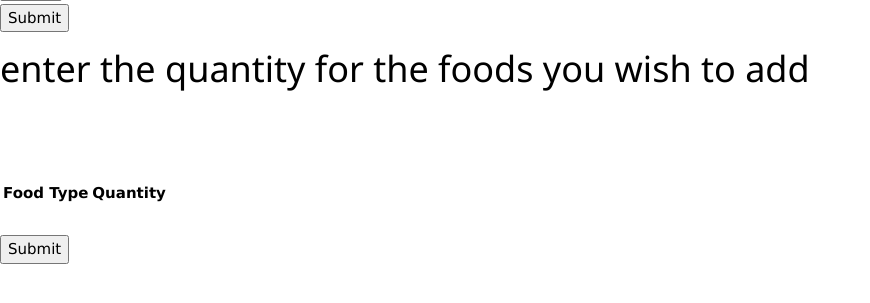
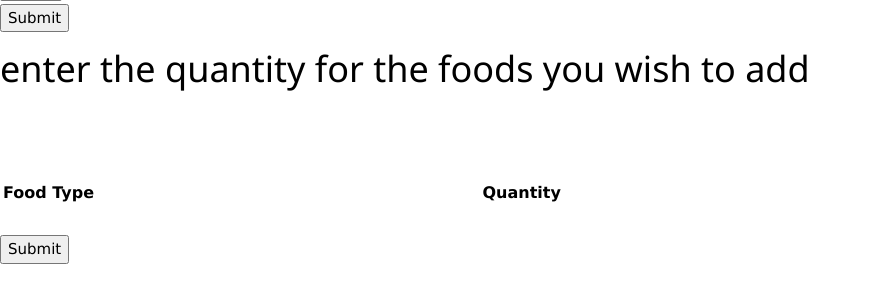
Before and after one commit to software-for-change/org-farm, a PHP site: page /farmer.php in a window 1280 px wide. Shown: the part 271-574 px from the top of the page, without its empty margins (0-870 px from the left). Run offline with PHP 8.4, Linux system fonts and the light colour scheme; tables that the repository leaves empty or names only in its code hold one stand-in row (values such as "Sample post"); data that the repository does not hold is empty; some libraries are stand-ins or nearby versions; some web fonts are replaced.

Commit message:
Added styling for the produce table

```diff
--- a/farmer.php
+++ b/farmer.php
@@ -55,7 +55,7 @@
 
         if ($result->num_rows > 0) {
             echo "<Form>";
-            echo "<table class='tutortable'><tr style='height: 80px'><th style='text-align:left'> Food Type </th><th style='text-align:left'> Quantity </th></tr><br><br>";
+            echo "<table class='prodcue-table'><tr style='height: 80px'><th style='text-align:left'> Food Type </th><th style='text-align:left'> Quantity </th></tr><br><br>";
             // output data of each row
             while($row = mysqli_fetch_array($result)) {
                 echo "<tr style='height: 40px'>
--- a/style.css
+++ b/style.css
@@ -8,3 +8,10 @@
     background-color: white;
     color: black;
 }
+
+.prodcue-table
+ {
+    /* border: 1px solid black; */
+    font-size: 16px;
+    width: 70%;
+}
```
